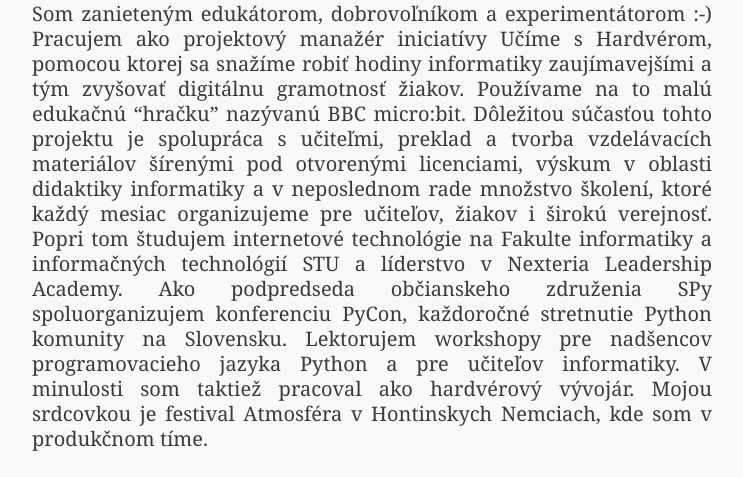
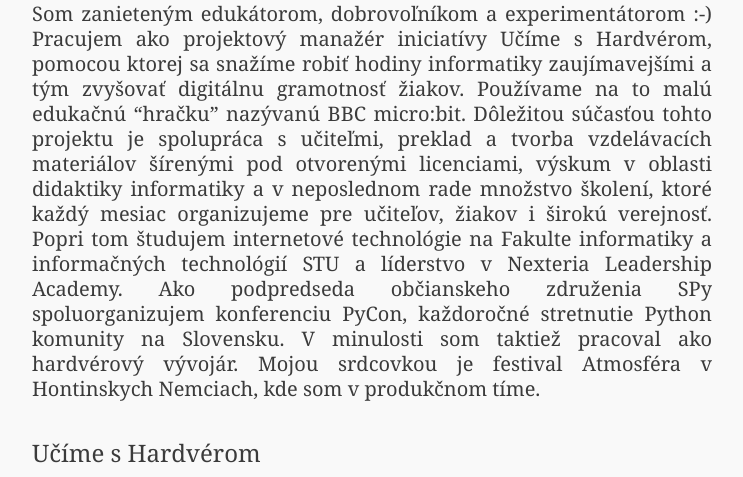
Before and after one commit to marekmansell/marekmansell.com, a Jekyll site: the page built from sk/index.md, in a window 1280 px wide and 900 px high, scrolled down 582 px, cut to the strip 260-737 px from the top of the window. Shown: the whole strip, without its empty margins (268-1011 px from the left). Built offline with Jekyll 4.4.1, drawn with Linux system fonts in a browser that asks for light colours.

```diff
--- a/sk/index.md
+++ b/sk/index.md
@@ -16,8 +16,7 @@
 množstvo školení, ktoré každý mesiac organizujeme pre učiteľov, žiakov i širokú verejnosť.
 Popri tom študujem internetové technológie na Fakulte informatiky a informačných technológií STU a líderstvo v Nexteria
 Leadership Academy. Ako podpredseda občianskeho združenia SPy spoluorganizujem konferenciu PyCon, každoročné stretnutie
-Python komunity na Slovensku. Lektorujem workshopy pre nadšencov programovacieho jazyka Python
-a pre učiteľov informatiky. V minulosti som taktiež pracoval ako hardvérový vývojár. Mojou srdcovkou je festival
+Python komunity na Slovensku. V minulosti som taktiež pracoval ako hardvérový vývojár. Mojou srdcovkou je festival
 Atmosféra v Hontinskych Nemciach, kde som v produkčnom tíme.
 
 #### Učíme s Hardvérom
```
